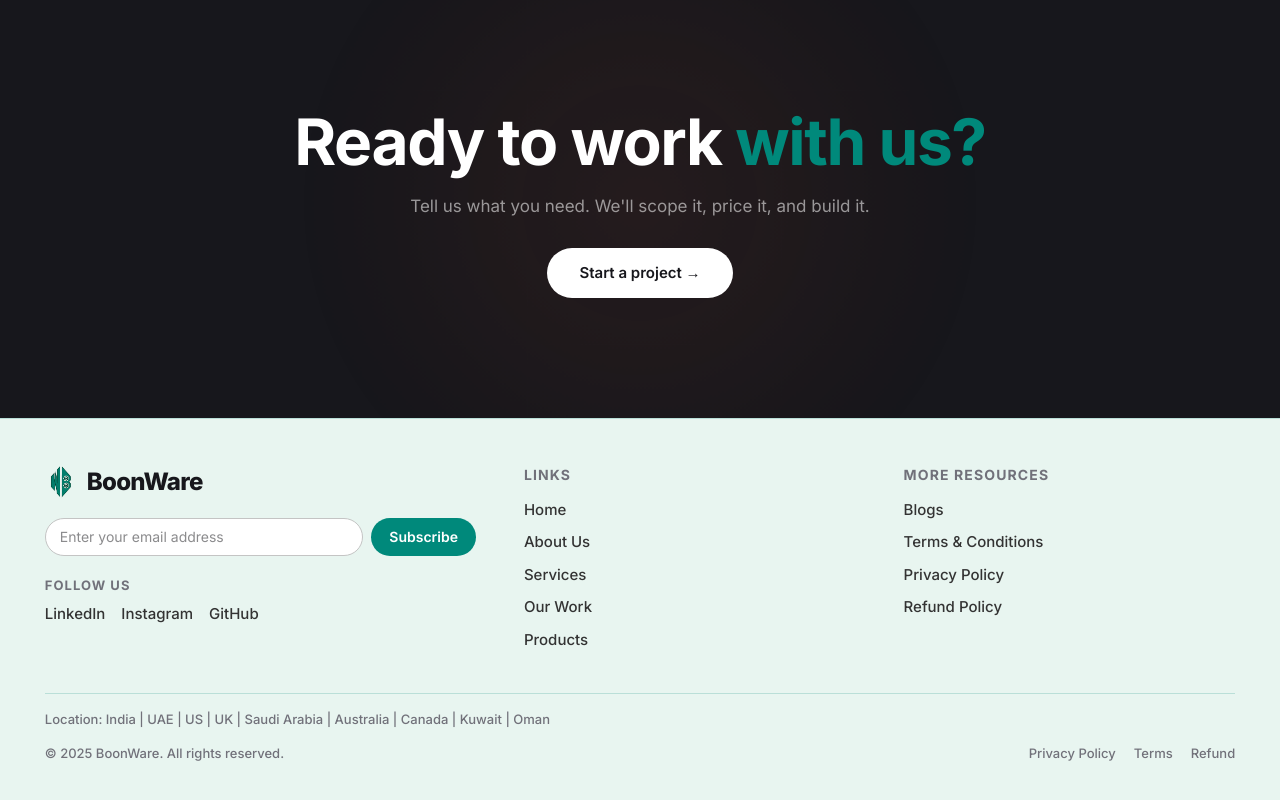
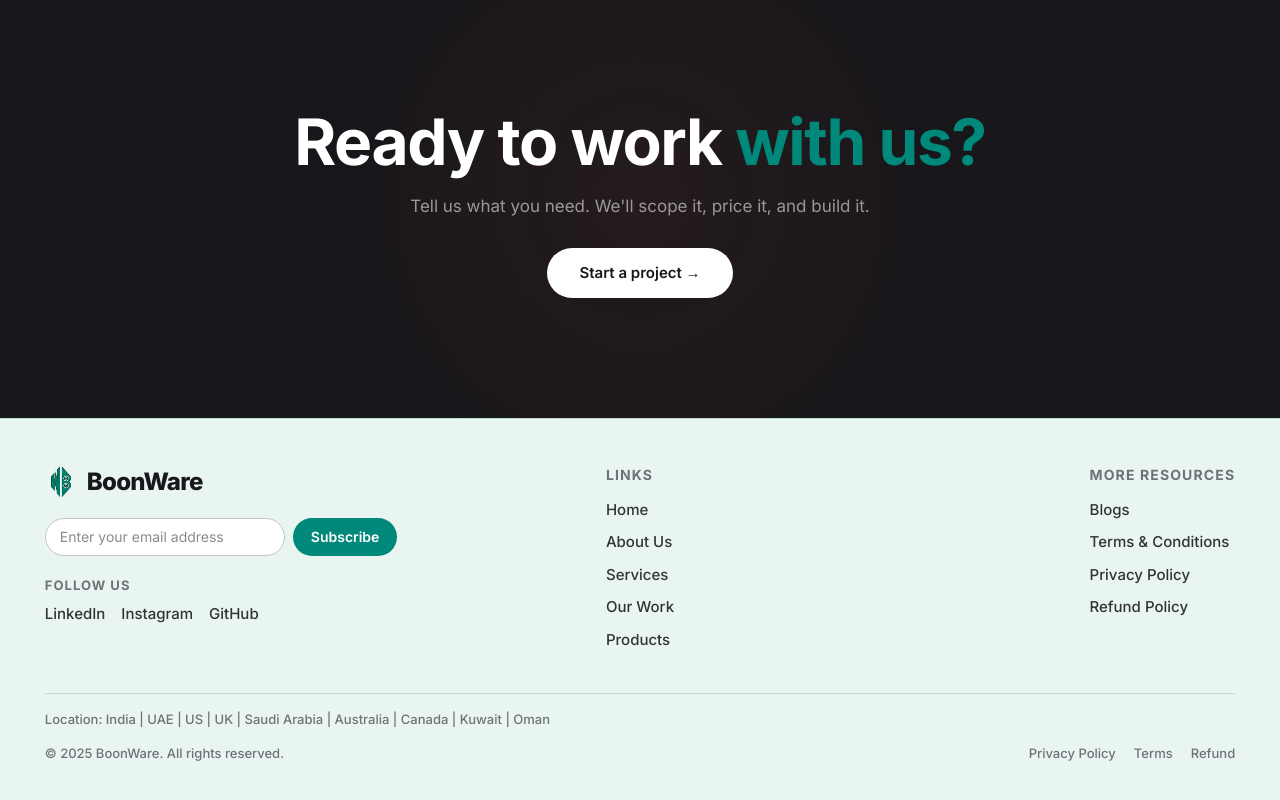
Before and after one commit to mikey21-web/boonware, a Next.js app: page / in a window 1280 px wide. Shown: the part 5559-6359 px from the top of the page. Built offline with nearby package versions, Linux system fonts and the light colour scheme.

Commit message:
Position Footer columns at left corner, center, and right corner

```diff
--- a/src/components/Footer.tsx
+++ b/src/components/Footer.tsx
@@ -7,17 +7,17 @@ export function Footer() {
     <footer style={{ background: "#e8f5f0", fontFamily: "'Inter', sans-serif", borderTop: "1px solid rgba(0,137,123,0.2)" }}>
       <div style={{ maxWidth: 1280, margin: "0 auto", padding: "clamp(28px, 3.5vw, 48px) clamp(20px, 3.5vw, 48px)" }}>
 
-        {/* Top 3-column grid with aligned column starting points */}
+        {/* Top 3-column layout: Left corner (BoonWare), Centre (Links), Right corner (More Resources) */}
         <div className="footer-grid" style={{
           display: "grid",
-          gridTemplateColumns: "1.3fr 1fr 1fr",
-          gap: "0 48px",
+          gridTemplateColumns: "1fr 1fr 1fr",
+          gap: "0 24px",
           marginBottom: 32,
           alignItems: "flex-start",
         }}>
 
-          {/* Left Section: BoonWare branding, subscribe, socials */}
-          <div style={{ textAlign: "left" }}>
+          {/* Left Corner: BoonWare branding, subscribe, socials */}
+          <div style={{ justifySelf: "start" }}>
             <div style={{ display: "flex", alignItems: "center", gap: 10, marginBottom: 18 }}>
               <Image src="/assets/icon_logo-CTOVYnVL.png" alt="BoonWare" width={32} height={32} style={{ display: "block" }} />
               <span style={{ fontSize: 24, fontWeight: 800, color: "#17171c", letterSpacing: "-0.03em" }}>BoonWare</span>
@@ -60,8 +60,8 @@ export function Footer() {
             </div>
           </div>
 
-          {/* Middle Section: Links */}
-          <div style={{ textAlign: "left" }}>
+          {/* Centre: Links */}
+          <div style={{ justifySelf: "center" }}>
             <div style={{ fontSize: 14, color: "#71717a", letterSpacing: "0.08em", textTransform: "uppercase", fontWeight: 700, marginBottom: 14 }}>Links</div>
             {[["Home", "/"], ["About Us", "/about"], ["Services", "/services"], ["Our Work", "/projects"], ["Products", "/products"]].map(([l, href]) => (
               <Link key={l} href={href} style={{ display: "block", color: "#333", fontSize: 15, fontWeight: 500, textDecoration: "none", marginBottom: 10, transition: "color 0.2s" }}
@@ -71,8 +71,8 @@ export function Footer() {
             ))}
           </div>
 
-          {/* Right Section: More Resources */}
-          <div style={{ textAlign: "left" }}>
+          {/* Right Corner: More Resources */}
+          <div style={{ justifySelf: "end" }}>
             <div style={{ fontSize: 14, color: "#71717a", letterSpacing: "0.08em", textTransform: "uppercase", fontWeight: 700, marginBottom: 14 }}>More Resources</div>
             {[["Blogs", "/blogs"], ["Terms & Conditions", "/terms-and-conditions"], ["Privacy Policy", "/privacy-policy"], ["Refund Policy", "/refund-policy"]].map(([l, href]) => (
               <Link key={l} href={href} style={{ display: "block", color: "#333", fontSize: 15, fontWeight: 500, textDecoration: "none", marginBottom: 10, transition: "color 0.2s" }}
```
